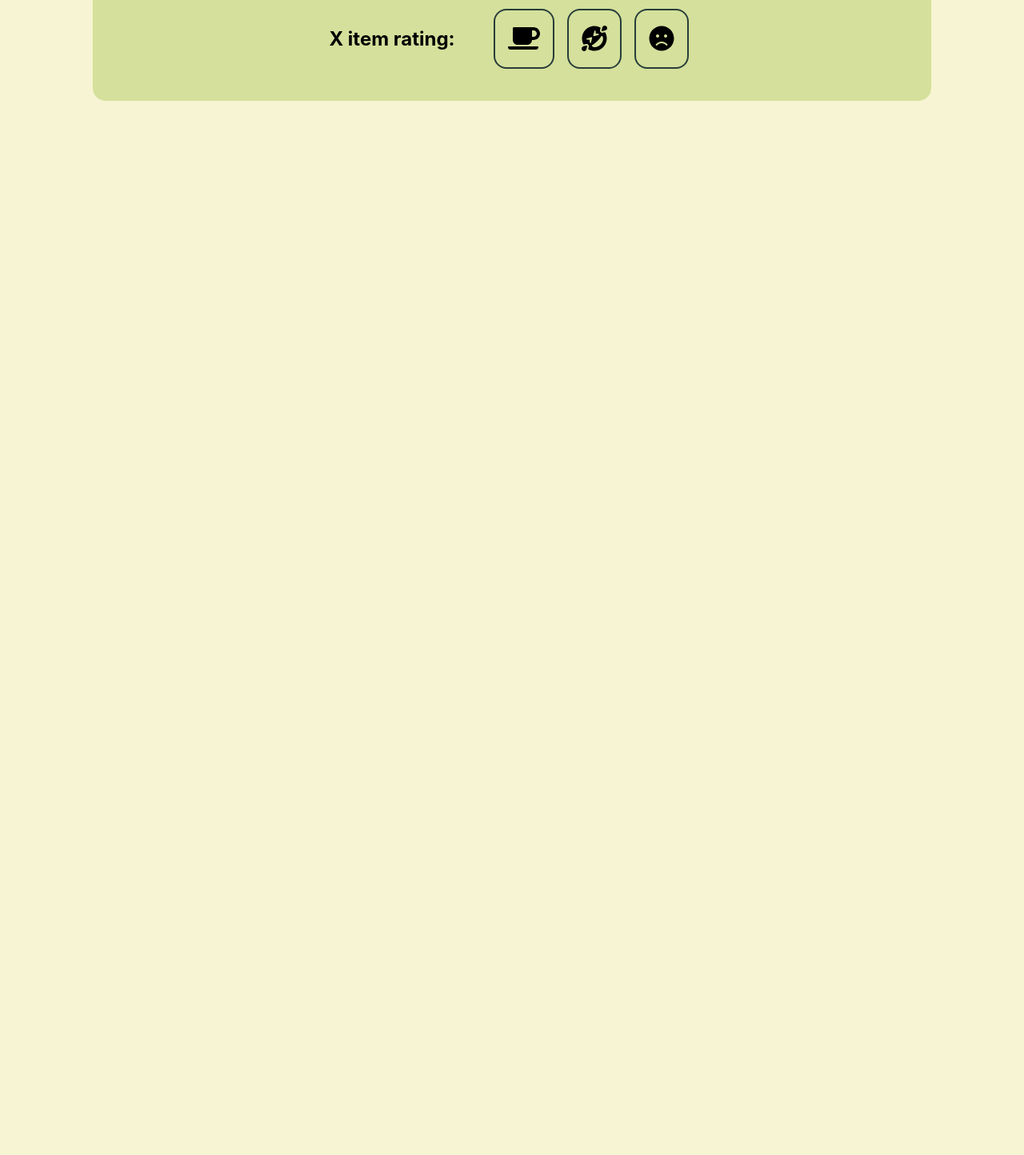
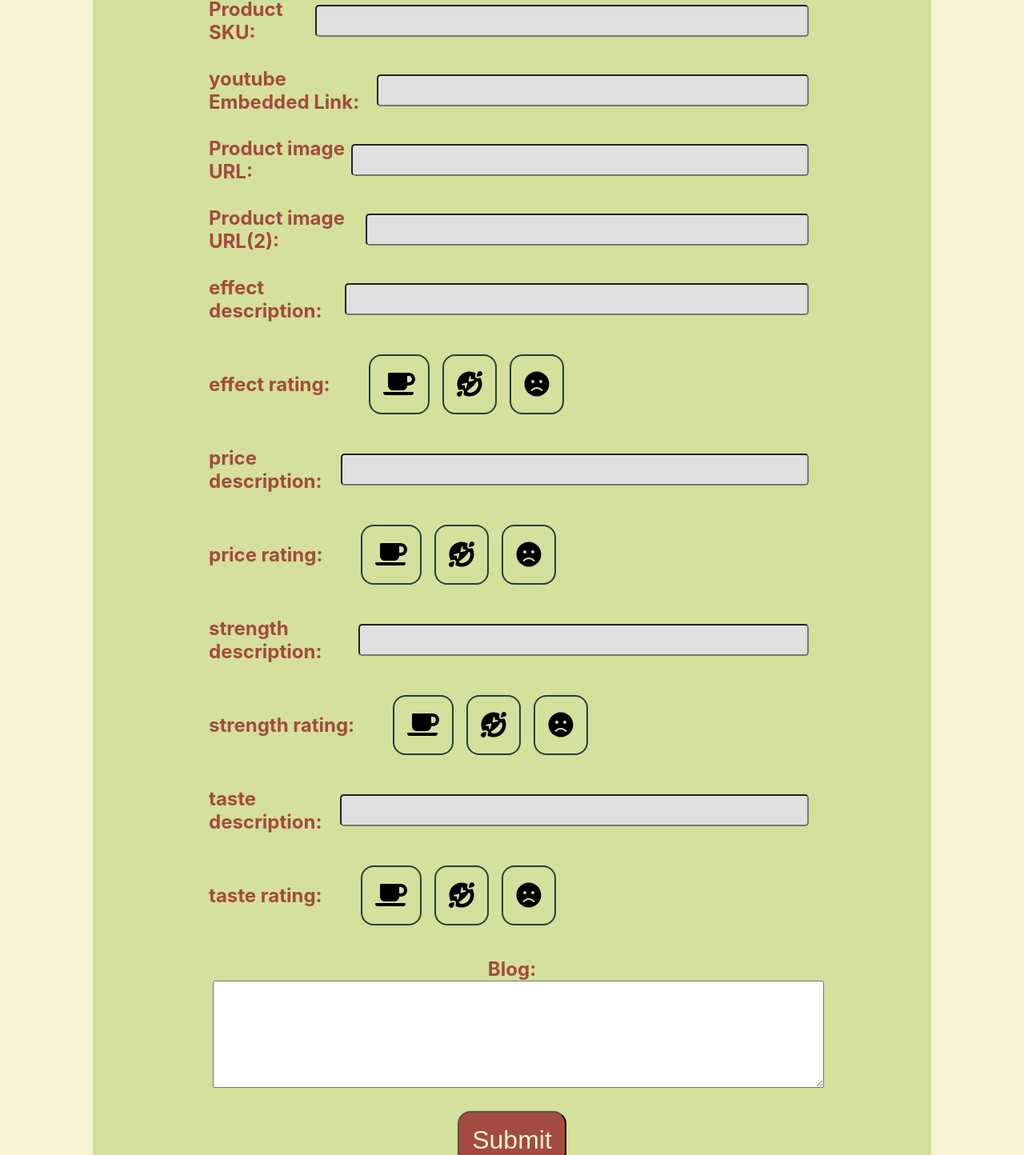
Before and after one commit to toltalchaos/GreenReview-API-projet2, a React (Create React App) app: page /create in a window 1280 px wide. Shown: the part 224-1668 px from the top of the page at 80% size. Before the commit the page ends 800 px from the top, so only its background shows below. Built offline with nearby package versions, Linux system fonts and the light colour scheme; no server answers.

Commit message:
added in form elements to create a proper review - see comments in code on "create.jsx"

```diff
--- a/src/components/btn/button.jsx
+++ b/src/components/btn/button.jsx
@@ -1,15 +1,28 @@
 import React from 'react';
 import {Link} from 'react-router-dom';
+import styled from 'styled-components';
 
+
+const BTN = styled.button`
+    padding: 1rem;
+    font-size:2rem;
+    color: #f6f4d2;
+    font-family:'Kanit', sans-serif;
+    background-color: #a44a3f;
+    text-decoration:none;
+    border-radius: 1rem;
+    border-bottom: 1px dashed #a44a3f;
+    margin: 0 0.5rem;
+`
 
 const Button = (props) => {
     return (
 
         <>
-        <button {...props}>
+        <BTN {...props}>
             {props.label}
             {props.children}
-        </button>
+        </BTN>
         </>
 
      );
--- a/src/components/dashboard/pages/Create.jsx
+++ b/src/components/dashboard/pages/Create.jsx
@@ -1,21 +1,28 @@
 import AuthContext from './../../../auth/AuthContext';
-import React, {useContext} from 'react';
+import React, {useContext, useState} from 'react';
 import styled from 'styled-components';
 import {Redirect, Link, useRouteMatch, Route, Switch} from 'react-router-dom';
 
-import {FormDDLInput} from './../../formshit/FormComponents'
+import {FormDDLInput, FormTextInput, TextAreaInput} from './../../formshit/FormComponents';
+import {Button} from './../../btn/button'
 
 const CreateStyles = styled.div`
   background-color: #d4e09b;
   border-radius: 1rem;
   margin: 1rem;
+  padding: 1rem 0;
   display: flex;
   flex-direction:column;
   justify-content:space-evenly;
   align-items:center;
   font-size:1.5rem;
   font-weight: bold;
-  div{
+p{
+
+  color: #a44a3f;
+}
+
+  div>div{
     display:flex;
     align-items:center;
   }
@@ -26,21 +33,129 @@ const CreateStyles = styled.div`
 const CreatePage = (props) => {
     const auth = useContext(AuthContext);
     const {path, url} = useRouteMatch();
+    //init empty stateful object
+    const [procuct, setProduct] = useState(null)
 
-   if(auth.authenticate){
+    function SubmitButtonClick (e) {
+
+      //create stateful object from form elements, use IDs to select
+      //select each object by ID and add the object to the stateful object "product"
+
+
+    }
+
+
+   if(auth.authenticate && procuct == null){
     return (
         <CreateStyles>
 
-        <p> UNDER CONSTRUCTION</p>
+        <div>
+        <FormTextInput
+           id={"product-title"}
+           label={"Product Title:"}
+           inputType={"Text"}
+           name={"product-title"}
+          />
+          <br/>
 
-        <div>
-        <p>X item rating:</p>
-        <FormDDLInput/>
+          <FormTextInput
+           id={"product-id"}
+           label={"Product SKU:"}
+           inputType={"Text"}
+           name={"product-id"}
+          />
+          <br/>
+          <FormTextInput
+           id={"youtube-link"}
+           label={"youtube Embedded Link:"}
+           inputType={"Text"}
+           name={"youtube-link"}
+          />
+          <br/>
+          <FormTextInput
+           id={"product-img-one"}
+           label={"Product image URL:"}
+           inputType={"Text"}
+           name={"product-img-one"}
+          />
+          <br/>
+          <FormTextInput
+           id={"product-img-two"}
+           label={"Product image URL(2):"}
+           inputType={"Text"}
+           name={"product-img-two"}
+          />
+          <br/>
+          <FormTextInput
+           id={"effect-desc"}
+           label={"effect description:"}
+           inputType={"Text"}
+           name={"effect-desc"}
+          />
+          <div>
+            <p>effect rating:</p>
+            <FormDDLInput id={"effect-rating"}/>
+          </div>
+
+          <FormTextInput
+           id={"price-desc"}
+           label={"price description:"}
+           inputType={"Text"}
+           name={"price-desc"}
+          />
+          <div>
+            <p>price rating:</p>
+            <FormDDLInput id={"price-rating"}/>
+          </div>
+
+
+          <FormTextInput
+           id={"strength-desc"}
+           label={"strength description:"}
+           inputType={"Text"}
+           name={"strength-desc"}
+          />
+          <div>
+            <p>strength rating:</p>
+            <FormDDLInput id={"strength-rating"}/>
+          </div>
+
+
+          <FormTextInput
+           id={"taste-desc"}
+           label={"taste description:"}
+           inputType={"Text"}
+           name={"taste-desc"}
+          />
+          <div>
+            <p>taste rating:</p>
+            <FormDDLInput id={"taste-rating"}/>
+          </div>
+
+          <div>
+
+            <TextAreaInput id={"blog"} label={"Blog:"}/>
+          </div>
+
         </div>
+        <br/>
+        <Button label={"Submit"}
+          onClick={SubmitButtonClick}
+        ></Button>
 
         </CreateStyles>
         );
    }
+   else if (auth.authenticate && procuct != null) {
+    return (
+      //read the object "product" into elements on the screen
+      <p>new object created</p>
+      //add buttons to confirm or deny
+        //confirm -> sends to RTDB
+        //deny -> nukes the object
+    );
+   }
+
    else{
     return (<Redirect to="/"/>);
    }
--- a/src/components/formshit/FormComponents.jsx
+++ b/src/components/formshit/FormComponents.jsx
@@ -5,16 +5,15 @@ import { FontAwesomeIcon } from '@fortawesome/react-fontawesome'
 import { faCoffee, faGrinSquintTears, faFrown, faUndo } from '@fortawesome/free-solid-svg-icons'
 
 const FormInputStyles = styled.div`
-  color: grey;
+
   box-shadow: 0 4px -2px rgba(0, 0, 0, 0.12);
   input {
     width: 100%;
 
-    font-size: 1rem;
+    font-size: 1.5rem;
 
     background-color: #dfdfdf;
-
-    border: none;
+    border-radius:0.3rem;
 
     padding: 0.25rem;
 
@@ -25,9 +24,8 @@ const FormInputStyles = styled.div`
     margin: 0.5rem;
   }
   label {
-    font-size: 1rem;
-    font-weight: bold;
-    color: #283d3b;
+    font-size: 1.5rem;
+    color: #a44a3f;
   }
 `;
 const FormListStyles = styled.ul`
@@ -48,6 +46,21 @@ const FormListStyles = styled.ul`
     border: 2px solid tomato;
     margin:auto;
   }
+
+`
+const FormTextAreaStyles = styled.div`
+color: #a44a3f;
+margin: auto;
+display: flex;
+flex-direction: column;
+textarea{
+  width: 100%;
+  height: 8rem;
+  margin-left: 1rem;
+  font-size: 1.5rem;
+
+
+}
 
 `
 
@@ -94,20 +107,20 @@ if(selected == false){
       case 1:
         return (
         <FormListStyles>
-          <li><FontAwesomeIcon icon={faCoffee} /></li>
+          <li><FontAwesomeIcon icon={faCoffee} id={props.id} name={props.id}/></li>
           <li onClick={() => {undoSelect()}} className="undo"><FontAwesomeIcon icon={faUndo} /></li>
         </FormListStyles>
         );
       break;
       case 2:
         return(<FormListStyles>
-          <li><FontAwesomeIcon icon={faGrinSquintTears} /></li>
+          <li><FontAwesomeIcon icon={faGrinSquintTears} id={props.id} name={props.id}/></li>
           <li onClick={() => {undoSelect()}} className="undo"><FontAwesomeIcon icon={faUndo} /></li>
         </FormListStyles>);
       break;
       case 3:
         return(<FormListStyles>
-          <li><FontAwesomeIcon icon={faFrown} /></li>
+          <li><FontAwesomeIcon icon={faFrown} id={props.id} name={props.id} /></li>
           <li onClick={() => {undoSelect()}} className="undo"><FontAwesomeIcon icon={faUndo} /></li>
         </FormListStyles>);
       break;
@@ -122,8 +135,12 @@ if(selected == false){
 
 const TextAreaInput = (props) => {
   return (
-    <>
-    </>
+    <FormTextAreaStyles>
+       <label htmlFor={props.id}>{props.label}</label>
+      <textarea cols="50" id={props.id} name={props.id}/>
+
+    </FormTextAreaStyles>
+
   );
 };
 
```
